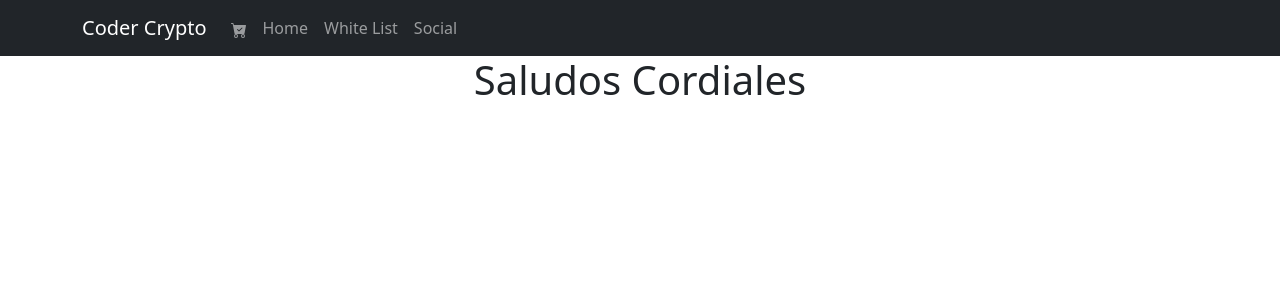
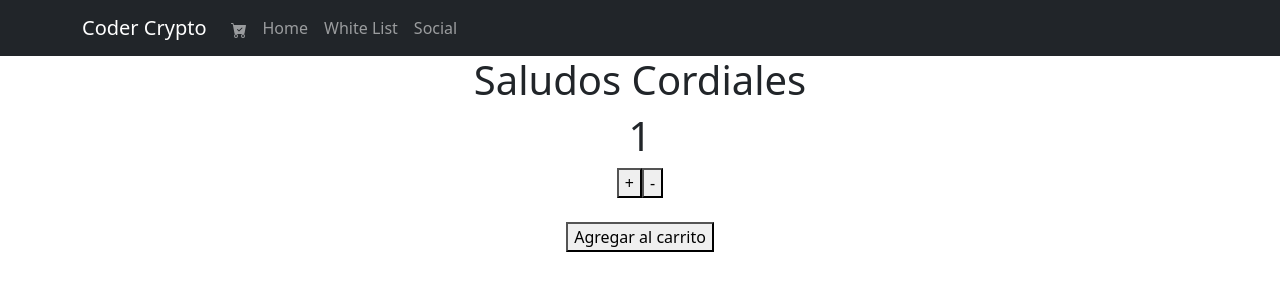
Before and after one commit to Lautcosta/Prueba-React, a React (Create React App) app: page / in a window 1280 px wide. Shown: the top 300 px of the page. Built offline with nearby package versions, Linux system fonts and the light colour scheme.

Commit message:
Components 2

```diff
--- a/src/App.js
+++ b/src/App.js
@@ -1,8 +1,12 @@
 import logo from './logo.svg';
 import 'bootstrap/dist/css/bootstrap.min.css';
 import './App.css';
-import NavBar from './components/NavBar';
+import NavBar from './components/NavBar/NavBar';
 import ItemListContainer from './components/ItemListContainer/ItemListContainer';
+import ItemCount from './components/useState/ItemCount.jsx';
+
+
+
 
 
 function App() {
@@ -11,6 +15,7 @@ function App() {
     <div>
       <NavBar/>
       <ItemListContainer greeting="Saludos Cordiales"/>
+      <ItemCount min={1} max={10}/>
     </div>
   );
 }
--- a/src/components/NavBar.jsx
+++ b/src/components/NavBar/NavBar.jsx
@@ -2,7 +2,7 @@ import React from 'react'
 import Nav from 'react-bootstrap/Nav';
 import Navbar from 'react-bootstrap/Navbar';
 import Container from 'react-bootstrap/Container';
-import CartWidget from './CartWidget/CartWidget';
+import CartWidget from '../CartWidget/CartWidget';
 
 const NavBar = () => {
     return (
--- /dev/null
+++ b/src/components/useState/ItemCount.jsx
@@ -0,0 +1,103 @@
+import React, {useState} from 'react'
+
+
+
+const ItemCount = ({min, max, onAdd}) => {
+
+    const [counter, setCounter] = useState(min)
+    const [show, setShow] = useState(false)
+
+    const suma = () => {
+
+        counter < max ? setCounter(counter+1) : alert("Stock Maximo chaval")
+
+    }
+
+    const resta = () => {
+
+        counter > min ? setCounter(counter-1) : alert("Minimo de compra")
+
+    }
+
+    const mostrar = () => {
+        setShow(!show)
+    }
+
+
+    return (
+        <div className='text-center'>
+
+            <h1>{counter}</h1>
+
+            <button onClick={suma}>+</button>
+
+            <button onClick={resta}>-</button>
+            <br/> <br/>
+            <button onClick={mostrar}>Agregar al carrito</button>
+
+            {
+                show && <h1>{counter}</h1>
+            }
+
+        </div>
+    )
+}
+
+export default ItemCount
+
+
+
+
+
+/* import React, { useState } from "react";
+import { Link } from "react-router-dom";
+
+const ItemCount = ({ item, stock, initial, onAdd  }) => {
+    const [contador, setContador] = useState(parseInt(initial));
+    const [cambiarBoton, setCambiarBoton] = useState(true)
+    const sumarUno = () => setContador(contador + 1);
+
+    const agregarCarrito = () => {
+
+        onAdd(contador);
+
+        setCambiarBoton(false)
+
+    }
+
+    const restarUno = () => setContador(contador - 1);
+
+    return (
+
+        <div className="  text-center ">
+            {cambiarBoton ?
+                <div>
+
+                    <button className="btn btn-outline-primary btn-block" disabled={contador <= 0} onClick={restarUno}>
+                        -
+                    </button>
+                    <label className="contador mt-2">{contador}</label>
+
+                    <button className="btn btn-outline-primary btn-block" disabled={contador >= stock} onClick={sumarUno}>
+                        +
+                    </button>
+                    <br />
+
+
+                    <button className="btn btn-outline-primary btn-block" onClick={agregarCarrito}>Agregar al carro</button>
+                </div>
+                :
+                <div>
+                    <Link to={'/cart'}>
+                    <button className="btn btn-outline-primary btn-block">Terminar Compra</button>
+                    </Link>
+                    <Link to={'/'}>
+                    <button className="btn btn-outline-primary btn-block">Seguir Comprando</button>
+                    </Link>
+                </div>
+            }
+        </div>
+    );
+};
+
+export default ItemCount; */
```
